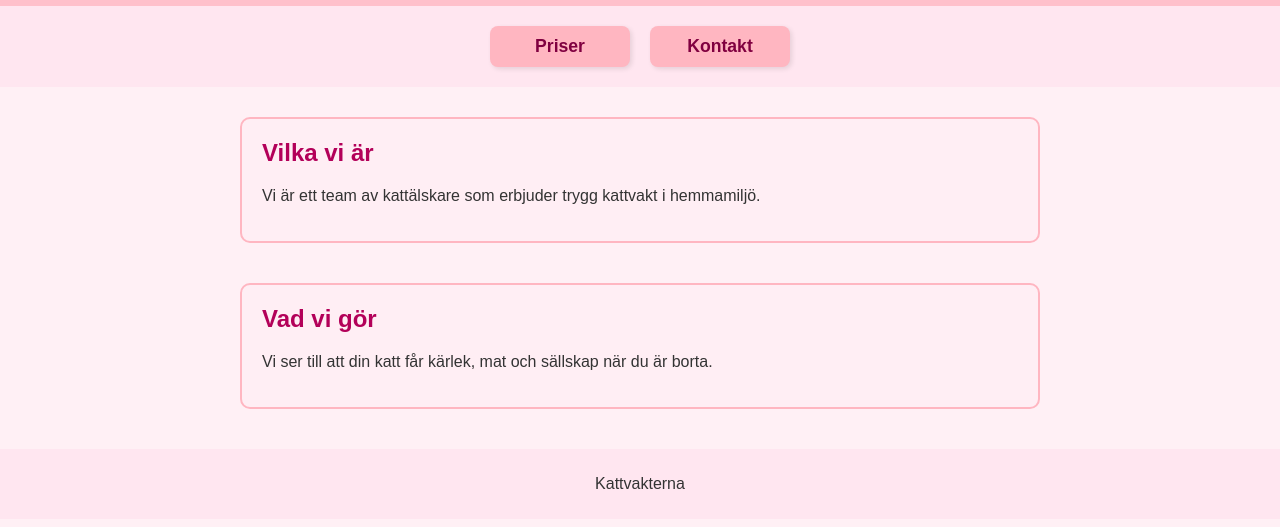
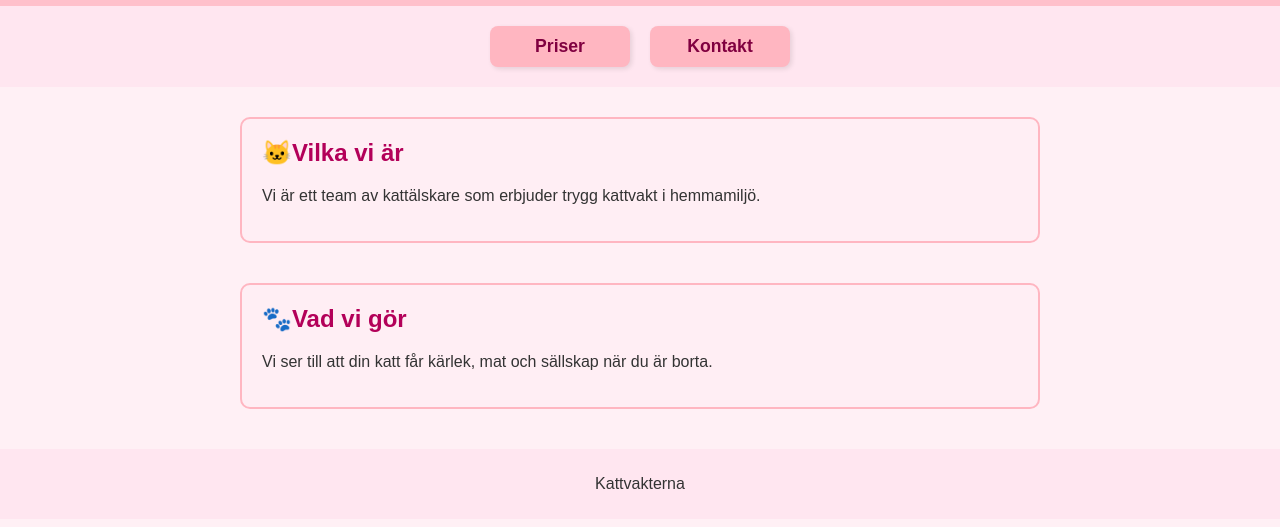
Before and after one commit to Sabrinaekloff/kattvakterna, a plain HTML site: page index.html in a window 1280 px wide. Shown: the part 87-614 px from the top of the page. Drawn offline with Linux system fonts and the light colour scheme.

Commit message:
Update index.html

```diff
--- a/index.html
+++ b/index.html
@@ -21,12 +21,12 @@
     </nav>
     <main>
         <section>
-            <h2>Vilka vi är</h2>
+            <h2>🐱Vilka vi är</h2>
             <p>Vi är ett team av kattälskare som erbjuder trygg kattvakt i hemmamiljö.</p>
         </section>
 
         <section>
-            <h2>Vad vi gör</h2>
+            <h2>🐾Vad vi gör</h2>
             <p>Vi ser till att din katt får kärlek, mat och sällskap när du är borta.</p>
         </section>
     </main>
```
